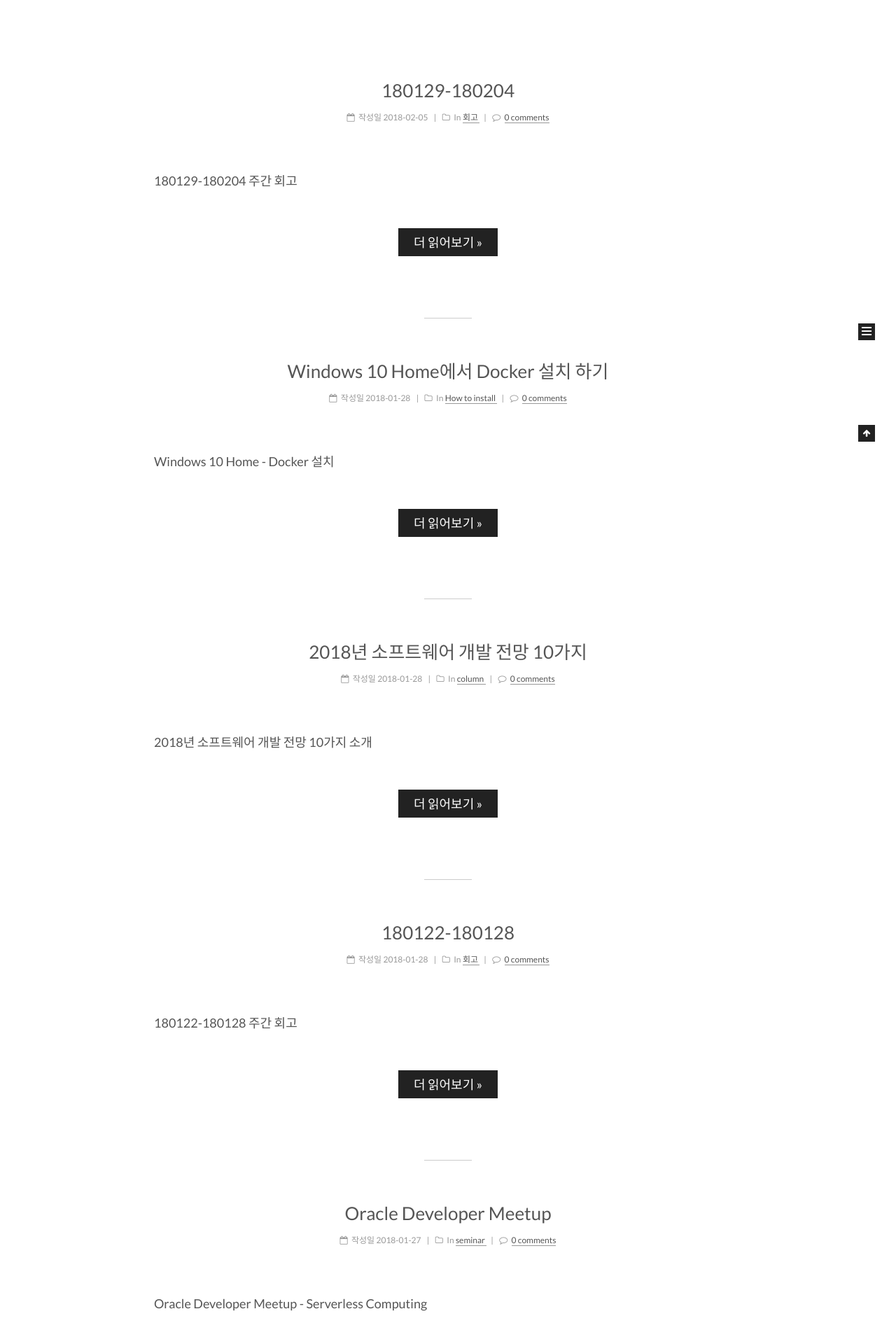
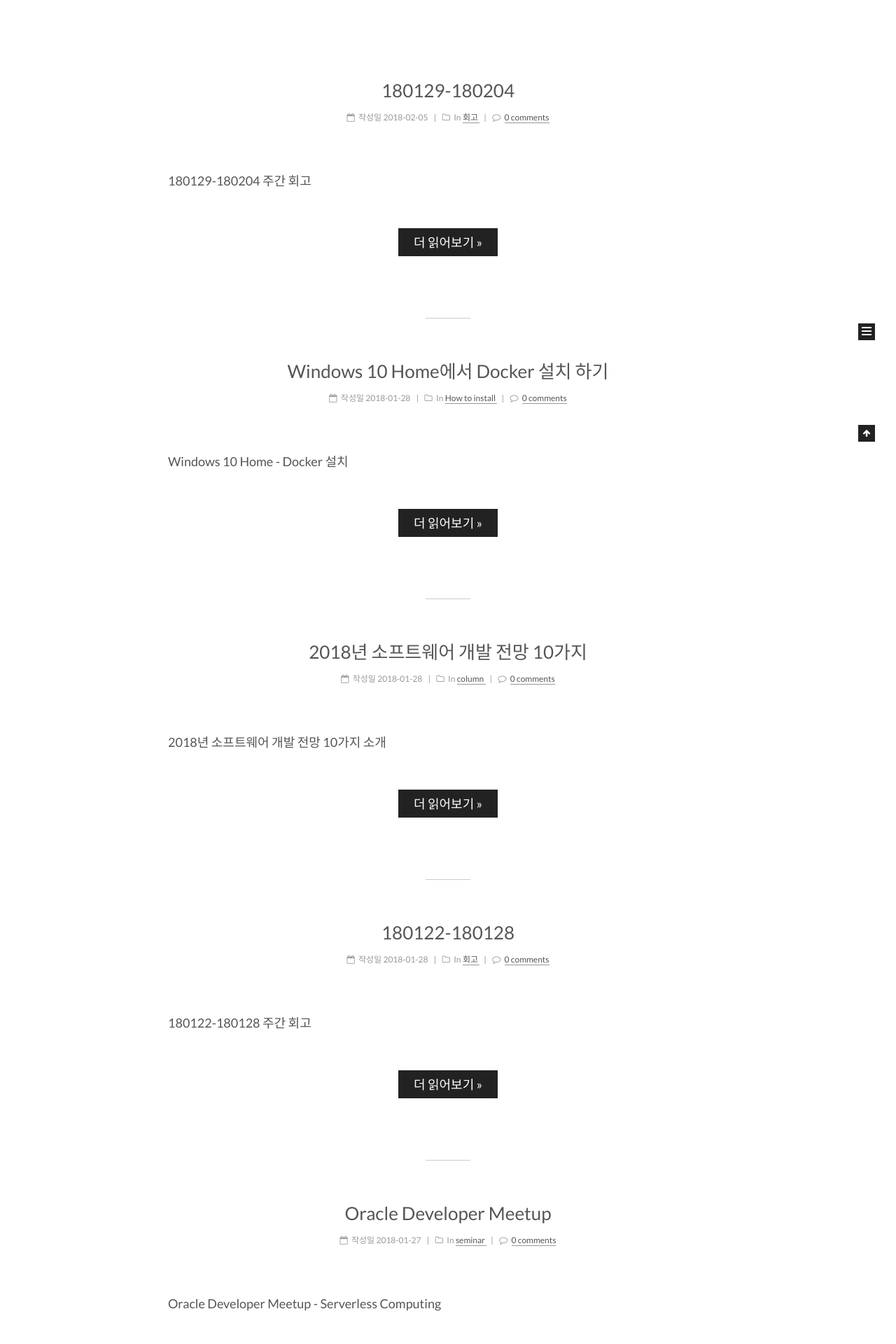
Before and after one commit to gwonsungjun/gwonsungjun.github.io, a Jekyll site: the page built from index.html, in a window 1280 px wide. Shown: the part 369-2289 px from the top of the page at 70% size. Built offline with Jekyll 4.4.1, drawn with Linux system fonts in a browser that asks for light colours; the list of posts is cut into pages by our own code; comment, search, counter and statistics services are not loaded.

Commit message:
modify blog .scss

```diff
--- a/_sass/_schemes/Mist/_posts-expanded.scss
+++ b/_sass/_schemes/Mist/_posts-expanded.scss
@@ -28,6 +28,7 @@
   .post-title:hover:before { background: $black-deep; }
 
   .post-body img { margin: 0; }
+  .post-body p {text-align: center;}
 
   .post-tags {
     text-align: left;
--- a/_sass/_schemes/Pisces/_posts.scss
+++ b/_sass/_schemes/Pisces/_posts.scss
@@ -1,5 +1,6 @@
 .post-body {
   @include mobile() {
     text-align: justify;
+    font-size: $font-size-headings-smaller;
   }
 }
--- a/_sass/_variables/base.scss
+++ b/_sass/_variables/base.scss
@@ -189,14 +189,14 @@
 // Layout sizes
 // --------------------------------------------------
 
-$main-desktop                   : 840px;
-$main-desktop-large             : 850px;
+$main-desktop                   : 800px;
+$main-desktop-large             : 830px;
 
-$content-desktop                : 840px;
-$content-desktop-large          : 850px;
+$content-desktop                : 800px;
+$content-desktop-large          : 830px;
 $content-desktop-padding        : 40px;
 
-$sidebar-desktop                : 200px;
+$sidebar-desktop                : 180px;
 
 $footer-height                  : 50px;
 
```
